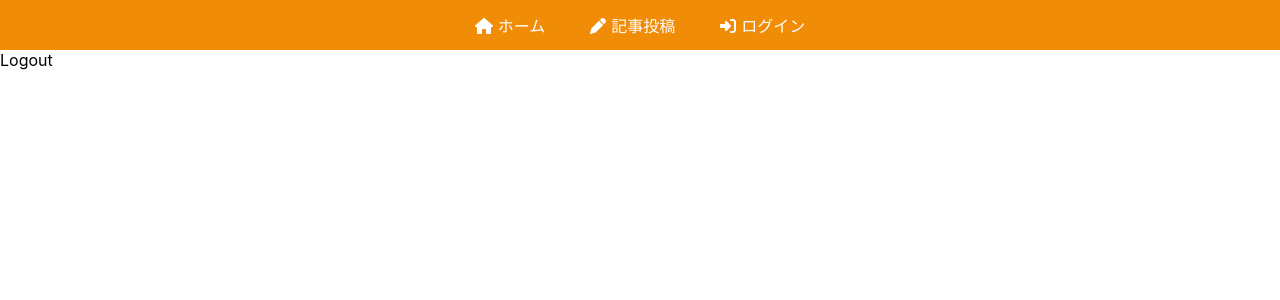
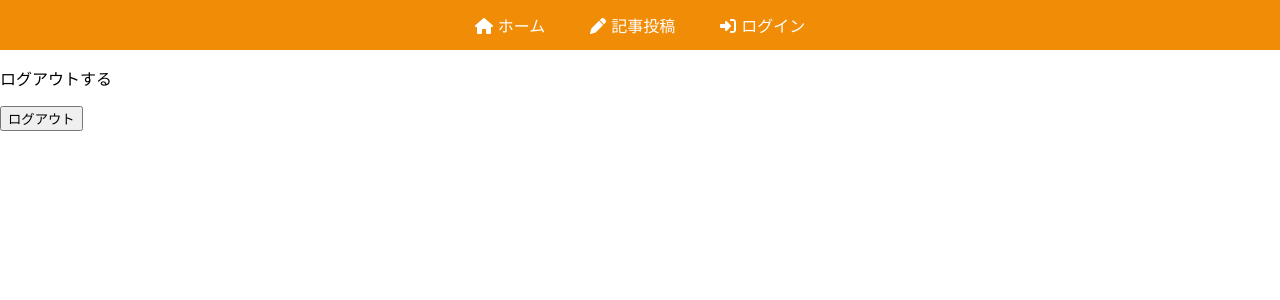
Before and after one commit to umedanaoyuki/react-blog-firebase, a React (Create React App) app: page /logout in a window 1280 px wide. Shown: the top 300 px of the page. Built offline with nearby package versions, Linux system fonts and the light colour scheme.

Commit message:
ログアウト処理実装

```diff
--- a/src/components/Home.js
+++ b/src/components/Home.js
@@ -1,8 +1,10 @@
-import React from 'react'
+import React from 'react';
 
 function Home() {
   return (
-    <div>Home</div>
+    <div>
+      <p>HOME</p>
+    </div>
   )
 }
 
--- a/src/components/Logout.js
+++ b/src/components/Logout.js
@@ -1,9 +1,28 @@
+import { getAuth, signOut } from 'firebase/auth'
 import React from 'react'
+import { useNavigate } from 'react-router-dom'
 
-const Logout = () => {
+const Logout = ({setIsAuth}) => {
+
+  const navigate = useNavigate();
+  const auth = getAuth();
+
+  const logout = () => {
+    //ログアウト
+    signOut(auth).then(() => {
+      console.log("ログアウト実行")
+      localStorage.clear();
+      //setIsAuth(false);
+      navigate("/login");
+    });
+  }
+
   return (
-    <div>Logout</div>
-  )
+    <div>
+      <p>ログアウトする</p>
+      <button onClick={logout}>ログアウト</button>
+    </div>
+  );
 }
 
 export default Logout
```
